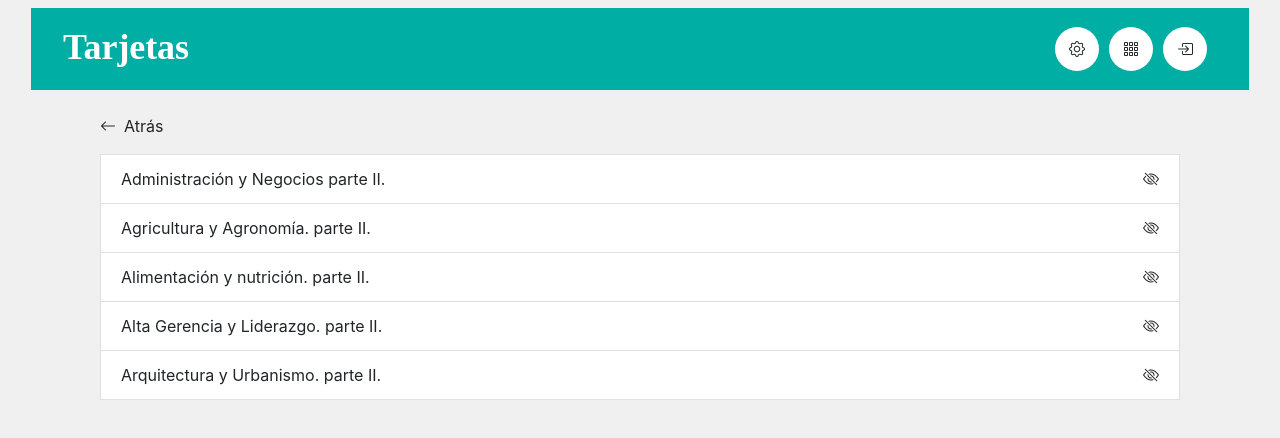
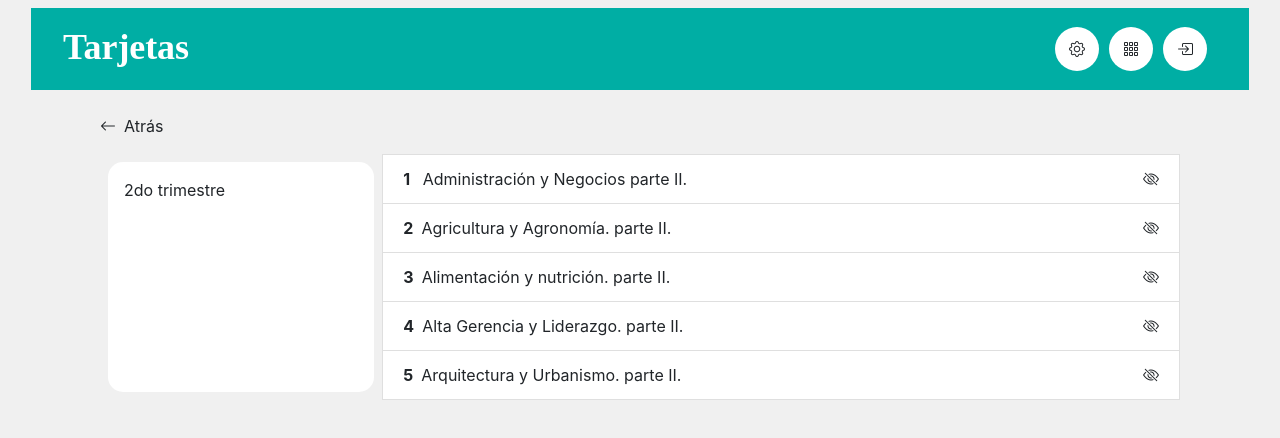
Before and after one commit to joakinm/tekma-test, an Angular app: page /temario/1 in a window 1280 px wide. Shown: the top 438 px of the page. Built offline with nearby package versions, Linux system fonts and the light colour scheme.

Commit message:
agregando service y modificando componentes para poder agregar funcionalidad de boton de componente leccion

```diff
--- a/src/app/leccion/leccion.component.html
+++ b/src/app/leccion/leccion.component.html
@@ -23,5 +23,5 @@
 </div>
 
 <div class="d-flex justify-content-center">
-    <button class="btn btn-lesson-start"><i class="bi bi-play-fill mr-2"></i>Empezar pase</button>
+    <button class="btn btn-lesson-start" (click)="leccionLeida()"><i class="bi bi-play-fill mr-2"></i>Empezar pase</button>
 </div>
--- a/src/app/leccion/leccion.component.ts
+++ b/src/app/leccion/leccion.component.ts
@@ -1,5 +1,6 @@
 import { Component, OnInit } from '@angular/core';
 import { ActivatedRoute, Router } from '@angular/router';
+import { TemarioService } from '../temario.service';
 
 @Component({
   selector: 'app-leccion',
@@ -7,11 +8,17 @@ import { ActivatedRoute, Router } from '@angular/router';
   styleUrls: ['./leccion.component.css']
 })
 export class LeccionComponent implements OnInit {
-  public id: number;
-  constructor(public rutaActiva: ActivatedRoute, private router: Router) { }
+  public idLeccion: number;
+  constructor(public rutaActiva: ActivatedRoute, private router: Router, private temarioService: TemarioService ) { }
 
   ngOnInit(): void {
-    this.id = +this.rutaActiva.snapshot.paramMap.get('id');
+    this.idLeccion = +this.rutaActiva.snapshot.paramMap.get('id');
   }
 
+  leccionLeida() {
+    this.temarioService.modificarLeccionLeida(this.idLeccion);
+    const temarioSeleccionado = this.temarioService.temarioSeleccionado;
+    alert(`Lección número ${this.idLeccion} leída del temario ${temarioSeleccionado.nombre}`)
+    this.router.navigate(['temario']);
+  }
 }
--- /dev/null
+++ b/src/app/temario.service.ts
@@ -0,0 +1,35 @@
+import { Injectable } from '@angular/core';
+import * as data from '../assets/temario.json';
+import { Temario } from './models/temario.model';
+
+@Injectable({
+  providedIn: 'root'
+})
+export class TemarioService {
+  public temarios: Array<Temario>;
+  public temarioSeleccionado: Temario;
+
+  constructor() {
+    this.temarios = data.Temario;
+    this.obtenerTemarios();
+
+  }
+
+  public obtenerTemarios() {
+    return this.temarios;
+  }
+
+  public obtenerTemarioXId(idTemario: number) {
+    const temarioSeleccionado = this.temarios[idTemario];
+    this.temarioSeleccionado = temarioSeleccionado;
+    return temarioSeleccionado;
+  }
+
+  public modificarLeccionLeida(idLeccion: number) {
+    this.temarioSeleccionado.lecciones[idLeccion].estaLeido === !this.temarioSeleccionado.lecciones[idLeccion].estaLeido;
+  }
+
+  public SeleccionarTemario(idTemario: number) {
+    this.temarioSeleccionado = this.temarioSeleccionado[idTemario];
+  }
+}
--- a/src/app/temario/temario-leccion/temario-leccion.component.html
+++ b/src/app/temario/temario-leccion/temario-leccion.component.html
@@ -1,11 +1,20 @@
 <div class="cursor-pointer icon-medium-size pt-3 pb-3" (click)="volver()"> <i class="bi bi-arrow-left  pr-2"></i>Atr&aacute;s</div>
 
-<div class="list-group-item clearfix" *ngFor="let leccion of lecciones, let id = index">
-    <div class="d-flex justify-content-between cursor-pointer" (click)="irALeccion(id)">
-        <p>
-            {{leccion.nombre}}
-        </p>
-        <i class="bi bi-eye icon-medium-size" *ngIf="leccion.estaLeido"></i>
-        <i class="bi bi-eye-slash icon-medium-size" *ngIf="!leccion.estaLeido"></i>
+<div class="d-flex">
+    <div class="temas-container w-25">
+        {{temarioElegido.nombre}}
+    </div>
+    <div class="w-75">
+        <div class="list-group-item clearfix" *ngFor="let leccion of lecciones, let id = index">
+            <div class="d-flex justify-content-between cursor-pointer" (click)="irALeccion(id)">
+                <p>
+                    <strong class="pr-2">{{(id + 1)}}</strong>{{leccion.nombre}}
+                </p>
+                <div class="icon-medium-size">
+                    <i class="bi bi-eye" *ngIf="leccion.estaLeido"></i>
+                    <i class="bi bi-eye-slash" *ngIf="!leccion.estaLeido"></i>
+                </div>
+            </div>
+        </div>
     </div>
 </div>
--- a/src/app/temario/temario-leccion/temario-leccion.component.ts
+++ b/src/app/temario/temario-leccion/temario-leccion.component.ts
@@ -1,7 +1,8 @@
 import { Component, OnInit } from '@angular/core';
 import { ActivatedRoute, Router } from '@angular/router';
 import { Leccion } from 'src/app/models/leccion.model';
-import * as data from '../../../assets/temario.json';
+import { Temario } from 'src/app/models/temario.model';
+import { TemarioService } from 'src/app/temario.service';
 
 @Component({
   selector: 'app-temario-leccion',
@@ -9,13 +10,14 @@ import * as data from '../../../assets/temario.json';
   styleUrls: ['./temario-leccion.component.css']
 })
 export class TemarioLeccionComponent implements OnInit {
-  public id: number;
   public lecciones = new Array<Leccion>();
-  constructor( public rutaActiva: ActivatedRoute, private router: Router) { }
+  public temarioElegido: Temario;
+  constructor( public rutaActiva: ActivatedRoute, private router: Router, private temarioService: TemarioService) { }
 
   ngOnInit(): void {
-    this.id = +this.rutaActiva.snapshot.paramMap.get('id');
-    this.lecciones = data.Temario[this.id].lecciones;
+    const id = +this.rutaActiva.snapshot.paramMap.get('id');
+    this.temarioElegido = this.temarioService.obtenerTemarioXId(id);
+    this.lecciones = this.temarioElegido.lecciones;
   }
 
   public volver() {
--- a/src/app/temario/temario.component.ts
+++ b/src/app/temario/temario.component.ts
@@ -1,7 +1,7 @@
 import { Component, OnInit } from '@angular/core';
 import { Temario } from '../models/temario.model';
-import * as data from '../../assets/temario.json';
-import { ActivatedRoute, Router } from '@angular/router';
+import { Router } from '@angular/router';
+import { TemarioService } from '../temario.service';
 
 @Component({
   selector: 'app-temario',
@@ -10,14 +10,20 @@ import { ActivatedRoute, Router } from '@angular/router';
 })
 export class TemarioComponent implements OnInit {
   public temario: Array<Temario>;
-  constructor(private router: Router, private route: ActivatedRoute) {
-    this.temario = data.Temario;
+
+  constructor(private router: Router, private temarioService: TemarioService) {
+    this.temario = this.temarioService.obtenerTemarios();
    }
 
   ngOnInit(): void {
+    this.calcularSesionesVistas();
   }
 
-  verTemario(index: number) {
+  private calcularSesionesVistas() {
+
+  }
+
+  public verTemario(index: number) {
     this.router.navigate(['/temario/' + index]);
   }
 
--- a/src/assets/temario.json
+++ b/src/assets/temario.json
@@ -5,15 +5,15 @@
             "lecciones": [
                 {
                     "nombre": "Administración y Negocios parte I.",
-                    "estaLeido": false
+                    "estaLeido": true
                 },
                 {
                     "nombre": "Agricultura y Agronomía. parte I.",
-                    "estaLeido": false
+                    "estaLeido": true
                 },
                 {
                     "nombre": "Alimentación y nutrición. parte I.",
-                    "estaLeido": false
+                    "estaLeido": true
                 },
                 {
                     "nombre": "Alta Gerencia y Liderazgo. parte I.",
```
Also changed, not shown: 1 other file (tests, documents, lock files or other folders).
